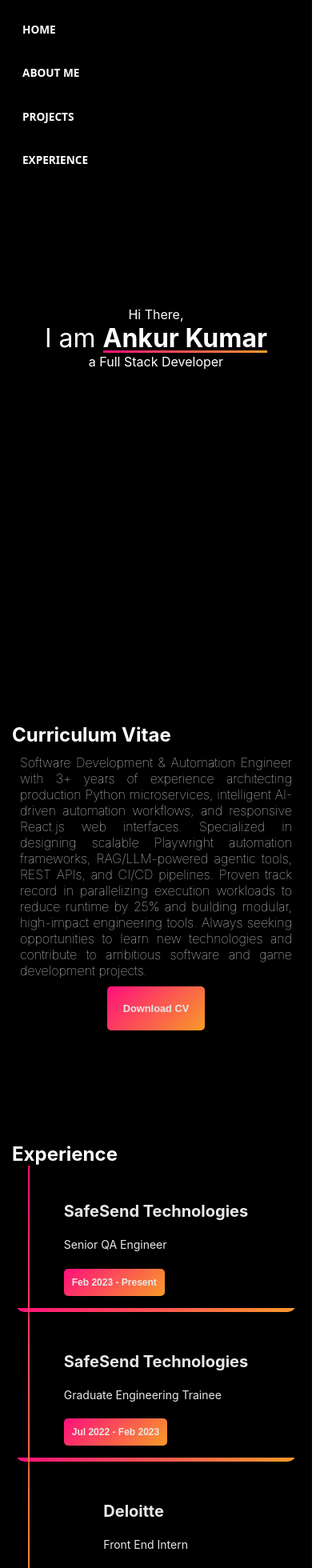
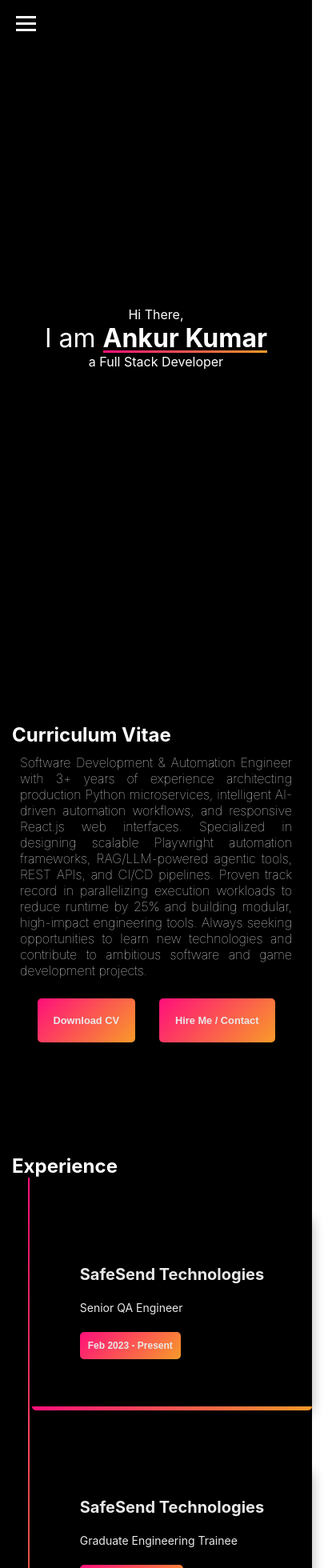
Before and after one commit to ankur2753/portfolio, a React (Create React App) app: page / in a window 390 px wide. Shown: the top 1960 px of the page at 80% size, 415 px wide, since content can reach past the window. Built offline with nearby package versions, Linux system fonts and the light colour scheme.

Commit message:
fixed mobile nav bar and added card flip for desc

```diff
--- a/src/components/Card.css
+++ b/src/components/Card.css
@@ -1,17 +1,63 @@
+.card-container {
+  perspective: 1000px;
+  width: 100%;
+  max-width: 600px;
+  margin: 20px;
+  cursor: pointer;
+  background-color: transparent;
+}
+
+.card-inner {
+  display: grid;
+  transition: transform 0.6s;
+  transform-style: preserve-3d;
+  width: 100%;
+}
+
+.card-container.flipped .card-inner {
+  transform: rotateY(180deg);
+}
+
 .card {
+  grid-area: 1 / 1 / 2 / 2;
   position: relative;
   display: flex;
   align-items: center;
   justify-content: center;
   width: 100%;
-  max-width: 420px;
   box-sizing: border-box;
   box-shadow: 0 10px 20px rgba(0, 0, 0, 0.2);
   padding: 32px;
-  overflow: hidden;
   border-radius: 10px;
-  transition: all 0.5s cubic-bezier(0.23, 1, 0.32, 1);
-  margin: 20px;
+  -webkit-backface-visibility: hidden;
+  backface-visibility: hidden;
+  isolation: isolate;
+  z-index: 1;
+}
+
+.card-front {
+  background-color: black;
+}
+
+.card-back {
+  background-color: #111;
+  transform: rotateY(180deg);
+}
+
+.pills {
+  display: flex;
+  flex-wrap: wrap;
+  gap: 8px;
+  margin-top: 10px;
+}
+
+.pill {
+  background: var(--linear-gradient);
+  padding: 4px 10px;
+  border-radius: 20px;
+  font-size: 0.8rem;
+  color: white;
+  font-weight: bold;
 }
 
 /* Mobile Configuration */
@@ -42,6 +88,7 @@
   gap: 20px;
   color: #e8e8e8;
   transition: all 0.5s cubic-bezier(0.23, 1, 0.32, 1);
+  position: relative;
 }
 
 .content .heading {
@@ -103,18 +150,20 @@
   height: 5px;
   background: var(--linear-gradient);
   z-index: -1;
+  border-radius: 0 0 10px 10px;
   transition: all 0.5s cubic-bezier(0.23, 1, 0.32, 1);
 }
 
-.card:hover::before {
+.card-container:hover .card::before {
   height: 100%;
+  border-radius: 10px;
 }
 
-.card:hover {
+.card-container:hover .card {
   box-shadow: none;
 }
 
-.card:hover .btn {
+.card-container:hover .btn {
   color: #212121;
   background: #e8e8e8;
 }
--- a/src/components/Card.tsx
+++ b/src/components/Card.tsx
@@ -1,17 +1,36 @@
-import React from 'react'
+import React, { useState } from 'react'
 import './Card.css'
 
-interface CardProps { Heading: React.JSX.Element | string, footer: React.JSX.Element | string, content: string }
+interface CardProps {
+    Heading: React.JSX.Element | string,
+    footer: React.JSX.Element | string,
+    content: string,
+    backContent?: string,
+    pills?: string[]
+}
 
-const Card: React.FC<CardProps> = ({ Heading, content, footer }) => {
+const Card: React.FC<CardProps> = ({ Heading, content, footer, backContent, pills }) => {
+    const [isFlipped, setIsFlipped] = useState(false);
+
     return (
-        <div className="card">
-            <div className="content">
-                <p className="heading">{Heading}</p>
-                <p className="para">
-                    {content}
-                </p>
-                <button className="btn">{footer}</button>
+        <div className={`card-container ${isFlipped ? 'flipped' : ''}`} onClick={() => setIsFlipped(!isFlipped)}>
+            <div className="card-inner">
+                <div className="card card-front">
+                    <div className="content">
+                        <p className="heading">{Heading}</p>
+                        <p className="para">{content}</p>
+                        <button className="btn">{footer}</button>
+                    </div>
+                </div>
+                <div className="card card-back">
+                    <div className="content">
+                        <p className="heading">{Heading}</p>
+                        <p className="para">{backContent}</p>
+                        <div className="pills">
+                            {pills?.map(pill => <span key={pill} className="pill">{pill}</span>)}
+                        </div>
+                    </div>
+                </div>
             </div>
         </div>
     )
--- a/src/components/NavigationBar.css
+++ b/src/components/NavigationBar.css
@@ -1,39 +1,41 @@
+.nav-container {
+  position: fixed;
+  top: 0;
+  width: 100%;
+  z-index: 30;
+  background-color: black;
+}
+.hamburger {
+  display: none;
+  flex-direction: column;
+  cursor: pointer;
+  padding: 20px;
+  gap: 5px;
+}
+.hamburger span {
+  width: 25px;
+  height: 3px;
+  background-color: white;
+  transition: all 0.3s ease;
+}
 nav {
   display: flex;
   flex-direction: row;
   padding: 20px;
-  z-index: 30;
-  position: fixed;
-  background-color: black;
-  top: 0;
-  width: 100%;
   box-sizing: border-box;
 }
 
-/* Mobile Configuration */
-@media screen and (max-width: 480px) {
+@media screen and (max-width: 620px) {
+  .hamburger {
+    display: flex;
+  }
   nav {
-    display: flex;
+    display: none;
     flex-direction: column;
-    padding: 15px;
+    padding: 0 15px 15px 15px;
     gap: 10px;
   }
-}
-
-/* Tablet Configuration */
-@media screen and (min-width: 481px) and (max-width: 768px) {
-  nav {
+  nav.open {
     display: flex;
-    flex-direction: row;
-    padding: 18px;
-    flex-wrap: wrap;
-    gap: 10px;
   }
 }
-
-@media screen and (max-width: 620px) {
-  nav {
-    display: flex;
-    flex-direction: column;
-  }
-}
--- a/src/components/NavigationBar.tsx
+++ b/src/components/NavigationBar.tsx
@@ -1,15 +1,23 @@
-import React from 'react'
+import React, { useState } from 'react'
 import DirectionButton from './DirectionButton'
 import './NavigationBar.css'
 
 const NavigationBar = () => {
+    const [isOpen, setIsOpen] = useState(false);
     return (
-        <nav>
-            <DirectionButton to='#home' text='Home' />
-            <DirectionButton to='#about' text='About Me' />
-            <DirectionButton to='#projects' text='Projects' />
-            <DirectionButton to='#experience' text='Experience' />
-        </nav>
+        <div className="nav-container">
+            <div className={`hamburger ${isOpen ? 'open' : ''}`} onClick={() => setIsOpen(!isOpen)}>
+                <span></span>
+                <span></span>
+                <span></span>
+            </div>
+            <nav className={isOpen ? "open" : ""}>
+                <DirectionButton to='#home' text='Home' />
+                <DirectionButton to='#about' text='About Me' />
+                <DirectionButton to='#projects' text='Projects' />
+                <DirectionButton to='#experience' text='Experience' />
+            </nav>
+        </div>
     )
 }
 
--- a/src/pages/ExperienceSection.css
+++ b/src/pages/ExperienceSection.css
@@ -42,8 +42,7 @@
     width: 100%;
   }
   .horizontal-line {
-    width: 20px;
-    margin-left: 20px;
+    display: none;
   }
 }
 
--- a/src/pages/ExperienceSection.tsx
+++ b/src/pages/ExperienceSection.tsx
@@ -8,15 +8,15 @@ const ExperienceSection = () => {
             <div className="cards">
                 <div>
                     <div className="horizontal-line"></div>
-                    <Card Heading={"SafeSend Technologies"} content='Senior QA Engineer' footer={"Feb 2023 - Present"} />
+                    <Card Heading={"SafeSend Technologies"} content='Senior QA Engineer' footer={"Feb 2023 - Present"} backContent='Architected end-to-end Python & Playwright automation. Engineered intelligent agentic workflows. Implemented parallel execution on Azure.' pills={['Python', 'Playwright', 'React', 'Azure', 'ChromaDB']} />
                 </div>
                 <div>
                     <div className="horizontal-line"></div>
-                    <Card Heading={"SafeSend Technologies"} content='Graduate Engineering Trainee' footer={"Jul 2022 - Feb 2023"} />
+                    <Card Heading={"SafeSend Technologies"} content='Graduate Engineering Trainee' footer={"Jul 2022 - Feb 2023"} backContent='Developed ASP.NET REST APIs using SAGA & CQRS. Optimized MSSQL performance. Migrated legacy MVC to React.js.' pills={['C#', 'ASP.NET Core', 'MSSQL', 'React.js']} />
                 </div>
                 <div >
                     <div className="horizontal-line"></div>
-                    <Card Heading={"Deloitte"} content='Front End Intern' footer={"May 2022 - Jul 2022"} />
+                    <Card Heading={"Deloitte"} content='Front End Intern' footer={"May 2022 - Jul 2022"} backContent='Developed responsive web applications and reusable UI component libraries for cross-team development.' pills={['React.js', 'CSS3']} />
                 </div>
             </div>
         </div>
--- a/src/pages/ProjectSection.tsx
+++ b/src/pages/ProjectSection.tsx
@@ -5,8 +5,8 @@ const ProjectSection: React.FC = () => {
     return (
         <div className='project-container'>
             <h2>Projects </h2>
-            <Card Heading="Job Applier Agent" content='Use of various evasive techniques for bot detection avoidance. Automate Regular Task using playwright. Use LLM when the Automation is not able to perform.' footer={'2025'} />
-            <Card Heading="Vanilla JS HomePage" content='Offline first homepage for browsers. Store notes and displays Quotes(online only) + Time.' footer={'2020'} />
+            <Card Heading="Job Applier Agent" content='Bot detection avoidance automation tool with LLM fallbacks.' footer={'2025'} backContent='Intelligent automation tool utilizing evasive techniques for bot detection avoidance and LLMs when standard DOM interaction fails.' pills={['Python', 'Playwright', 'LLMs']} />
+            <Card Heading="Vanilla JS HomePage" content='Offline-first browser homepage for notes and quotes.' footer={'2020'} backContent='Offline-first browser homepage for notes, live quotes, and time display.' pills={['JavaScript', 'HTML5', 'CSS3']} />
         </div>
     )
 }
--- a/src/pages/ResumeSection.css
+++ b/src/pages/ResumeSection.css
@@ -12,6 +12,15 @@
   display: flex;
   flex-direction: column;
   align-items: center;
+}
+
+.button-group {
+  display: flex;
+  flex-direction: row;
+  gap: 10px;
+  flex-wrap: wrap;
+  justify-content: center;
+  margin-top: 15px;
 }
 
 /* Mobile Configuration */
--- a/src/pages/ResumeSection.tsx
+++ b/src/pages/ResumeSection.tsx
@@ -9,7 +9,10 @@ const ResumeSection: React.FC = () => {
             <div className="main">
                 <div className="right">
                     Software Development & Automation Engineer with 3+ years of experience architecting production Python microservices, intelligent AI-driven automation workflows, and responsive React.js web interfaces. Specialized in designing scalable Playwright automation frameworks, RAG/LLM-powered agentic tools, REST APIs, and CI/CD pipelines. Proven track record in parallelizing execution workloads to reduce runtime by 25% and building modular, high-impact engineering tools. Always seeking opportunities to learn new technologies and contribute to ambitious software and game development projects.
-                    <button className='btn'> <a href={Ankur_Resume} download={"Ankur Resume"}>Download CV</a> </button>
+                    <div className="button-group">
+                        <button className='btn'> <a href={Ankur_Resume} download={"Ankur Resume"}>Download CV</a> </button>
+                        <button className='btn'> <a href="mailto:ankur2753.ak@gmail.com">Hire Me / Contact</a> </button>
+                    </div>
                 </div>
             </div>
         </div>
```
